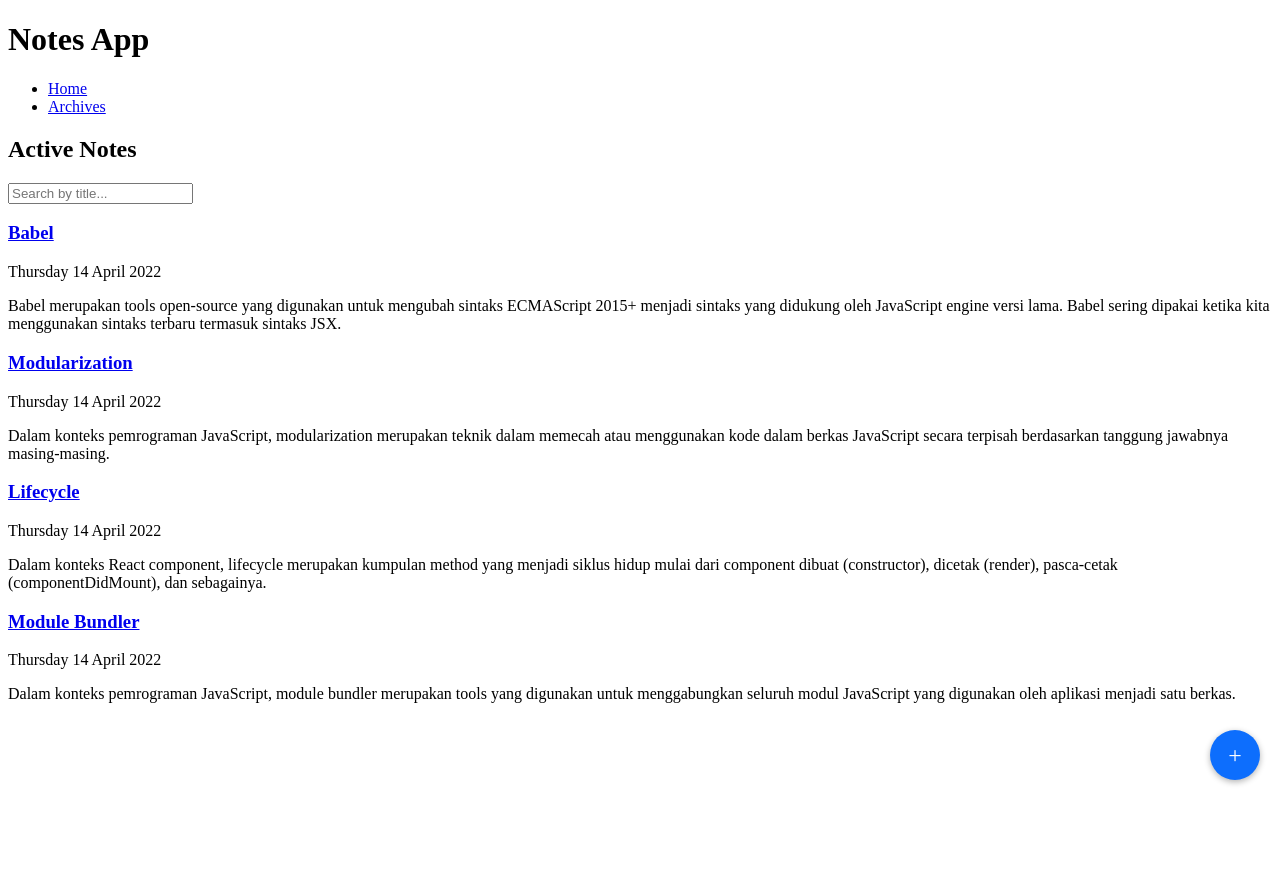
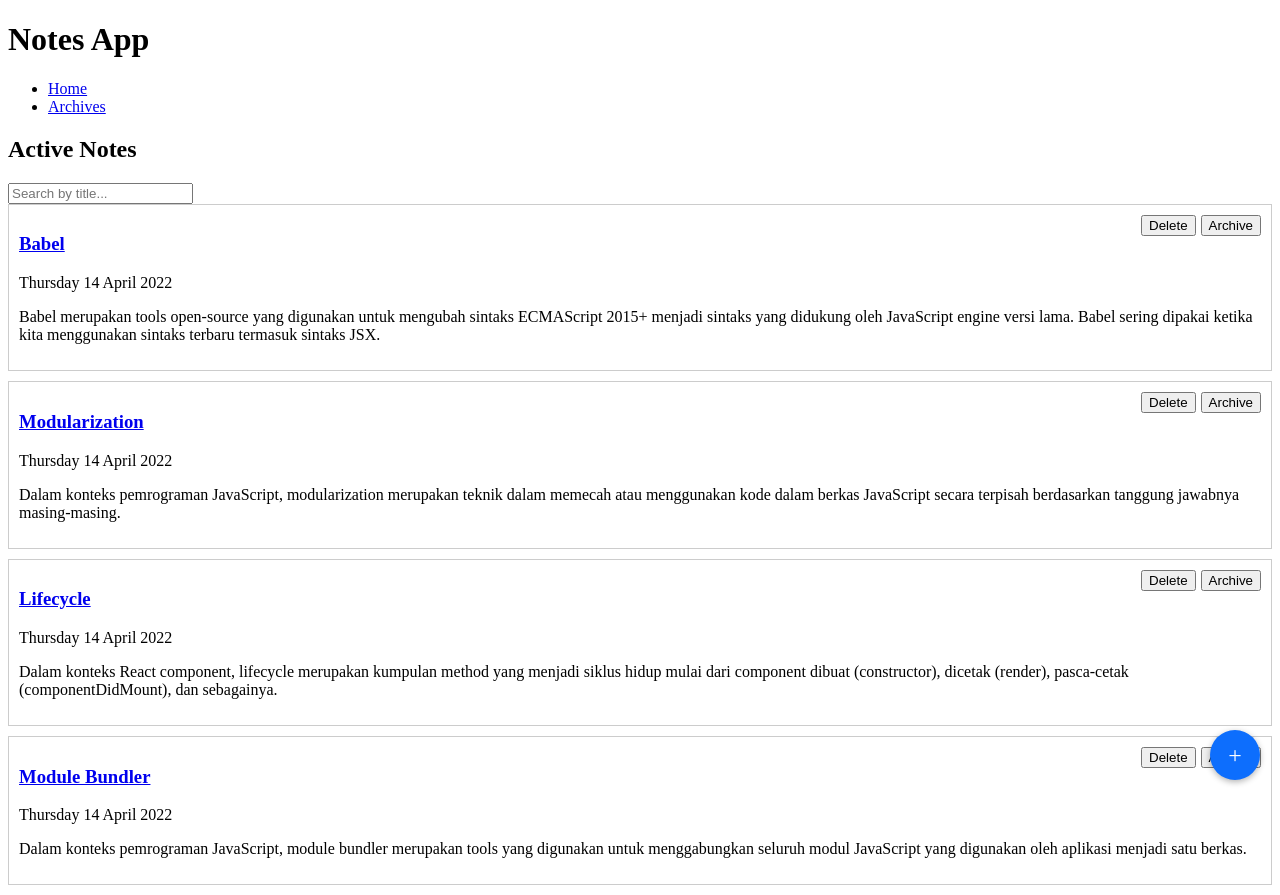
Before and after one commit to carloabimanyu/notes-app-spa, a React (Vite) app: page / in a window 1280 px wide. Before the commit the page ends 800 px from the top, so only its background shows below. Built offline with nearby package versions, Linux system fonts and the light colour scheme.

Commit message:
feat(notes): implement delete and archive/unarchive functionality

```diff
--- a/src/components/NoteItem.jsx
+++ b/src/components/NoteItem.jsx
@@ -2,14 +2,21 @@ import { Link } from "react-router-dom";
 import parser from "html-react-parser";
 import { formatDate } from "../utils/date";
 
-function NoteItem({ note }) {
+function NoteItem({ note, onDelete, onToggleArchive }) {
     return (
-        <article>
+        <article style={{ border: "1px solid #ccc", padding: "10px", marginBottom: "10px", position: "relative" }}>
             <h3>
                 <Link to={`/notes/${note.id}`}>{note.title}</Link>
             </h3>
             <p>{formatDate(note.createdAt)}</p>
             <p>{parser(note.body)}</p>
+
+            <div style={{ position: "absolute", top: "10px", right: "10px" }}>
+                <button onClick={() => onDelete(note.id)} style={{ marginRight: "5px" }}>Delete</button>
+                <button onClick={() => onToggleArchive(note.id)}>
+                    {note.archived ? "Unarchive" : "Archive"}
+                </button>
+            </div>
         </article>
     )
 }
--- a/src/components/NoteList.jsx
+++ b/src/components/NoteList.jsx
@@ -1,6 +1,6 @@
 import NoteItem from "./NoteItem";
 
-function NoteList({ notes }) {
+function NoteList({ notes, onDelete, onToggleArchive }) {
     if (!notes.length) {
         return <p>No notes found</p>;
     }
@@ -8,7 +8,12 @@ function NoteList({ notes }) {
     return (
         <section>
             {notes.map((note) => (
-                <NoteItem key={note.id} note={note} />
+                <NoteItem
+                    key={note.id}
+                    note={note}
+                    onDelete={onDelete}
+                    onToggleArchive={onToggleArchive}
+                />
             ))}
         </section>
     );
--- a/src/pages/ArchivesPage.jsx
+++ b/src/pages/ArchivesPage.jsx
@@ -14,6 +14,7 @@ function ArchivesPageWrapper() {
     return (
         <NotesPage
             title="Archived Notes"
+            showArchived={true}
             initialNotes={getArchivedNotes()}
             defaultKeyword={activeKeyword}
             onKeywordChange={onKeywordChange}
--- a/src/pages/HomePage.jsx
+++ b/src/pages/HomePage.jsx
@@ -14,6 +14,7 @@ function HomePageWrapper() {
     return (
         <NotesPage
             title="Active Notes"
+            showArchived={false}
             initialNotes={getActiveNotes()}
             defaultKeyword={activeKeyword}
             onKeywordChange={onKeywordChange}
--- a/src/pages/base/NotesPage.jsx
+++ b/src/pages/base/NotesPage.jsx
@@ -3,6 +3,7 @@ import NoteList from "../../components/NoteList";
 import SearchBar from "../../components/SearchBar";
 import { filterNotesByTitle } from "../../utils/filter";
 import AddNoteButton from "../../components/AddNoteButton";
+import { deleteNote, toggleArchiveNote } from "../../utils/notes-data";
 
 class NotesPage extends React.Component {
     constructor(props) {
@@ -14,6 +15,8 @@ class NotesPage extends React.Component {
         };
 
         this.onKeywordChangeHandler = this.onKeywordChangeHandler.bind(this);
+        this.onDeleteNoteHandler = this.onDeleteNoteHandler.bind(this);
+        this.onToggleArchiveHandler = this.onToggleArchiveHandler.bind(this);
     }
 
     componentDidUpdate(prevProps) {
@@ -29,19 +32,36 @@ class NotesPage extends React.Component {
         }
     }
 
+    onDeleteNoteHandler(id) {
+        deleteNote(id);
+        this.setState({ notes: this.state.notes.filter(note => note.id !== id )});
+    }
+
+    onToggleArchiveHandler(id) {
+        toggleArchiveNote(id);
+        this.setState({ notes: this.state.notes });
+    }
+
     render() {
         const { notes, keyword } = this.state;
-        const filteredNotes = filterNotesByTitle(notes, keyword);
+        const { showArchived, title } = this.props;
+
+        const notesForPage = notes.filter(note => note.archived === showArchived);
+        const filteredNotes = filterNotesByTitle(notesForPage, keyword);
 
         return (
             <section>
-                <h2>{this.props.title}</h2>
+                <h2>{title}</h2>
                 <SearchBar
                     keyword={keyword}
                     onKeywordChange={this.onKeywordChangeHandler}
                 />
-                <NoteList notes={filteredNotes} />
-                <AddNoteButton />
+                <NoteList
+                    notes={filteredNotes}
+                    onDelete={this.onDeleteNoteHandler}
+                    onToggleArchive={this.onToggleArchiveHandler}
+                />
+                {showArchived === false && <AddNoteButton />}
             </section>
         );
     }
--- a/src/utils/notes-data.js
+++ b/src/utils/notes-data.js
@@ -25,4 +25,20 @@ function addNote(title, body) {
     return newNote;
 }
 
-export { getActiveNotes, getArchivedNotes, getNoteById, addNote };
+function deleteNote(id) {
+    const index = notes.findIndex(note => note.id === id);
+    if (index !== -1) {
+        notes.splice(index, 1);
+    }
+}
+
+function toggleArchiveNote(id) {
+    const note = notes.find(note => note.id === id);
+    if (note) {
+        note.archived = !note.archived;
+        return;
+    }
+    return;
+}
+
+export { getActiveNotes, getArchivedNotes, getNoteById, addNote, deleteNote, toggleArchiveNote };
```
